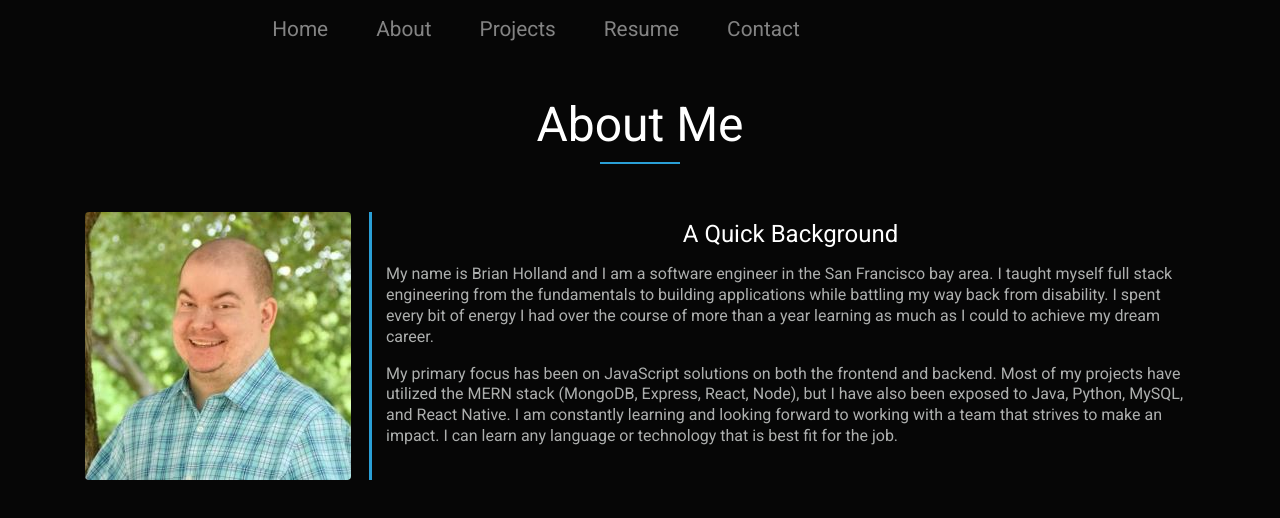
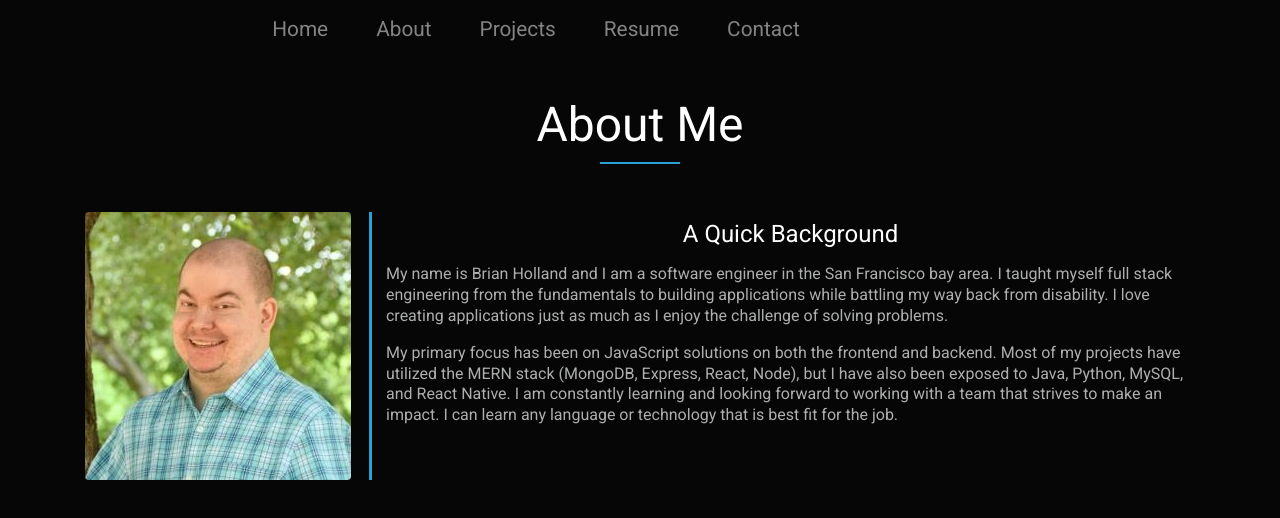
Before and after one commit to Brian-Holland/NextJS_Website, a Next.js app: page /about in a window 1280 px wide. Shown: the top 518 px of the page. Built offline with nearby package versions, Linux system fonts and the light colour scheme.

Commit message:
about me change

```diff
--- a/pages/about.js
+++ b/pages/about.js
@@ -44,8 +44,8 @@ const AboutPage = () => {
 							<p>
 								My name is Brian Holland and I am a software engineer in the San Francisco bay area. I
 								taught myself full stack engineering from the fundamentals to building applications
-								while battling my way back from disability. I spent every bit of energy I had over the
-								course of more than a year learning as much as I could to achieve my dream career.
+								while battling my way back from disability. I love creating applications just as much as
+								I enjoy the challenge of solving problems.
 							</p>
 							<p>
 								My primary focus has been on JavaScript solutions on both the frontend and backend. Most
```
